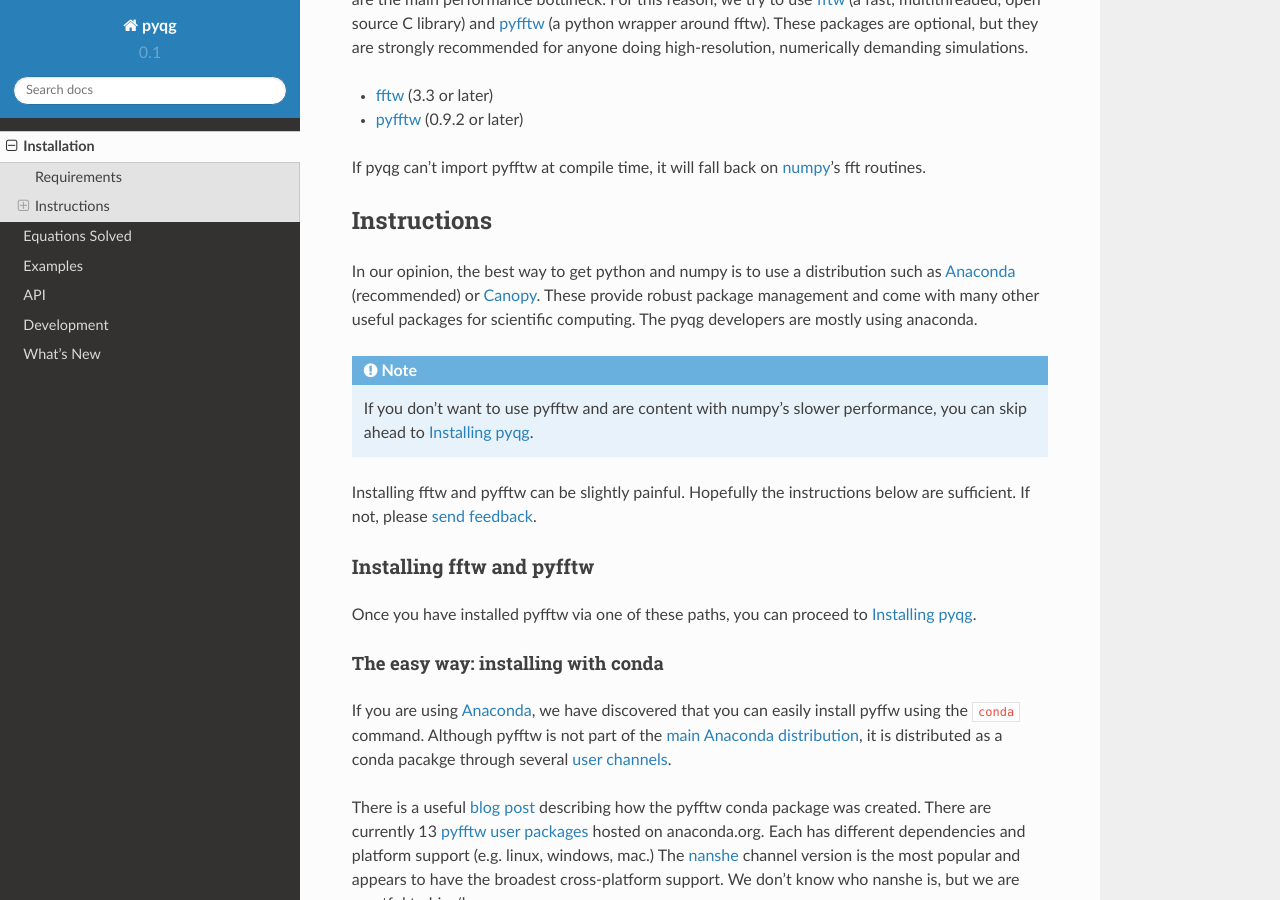
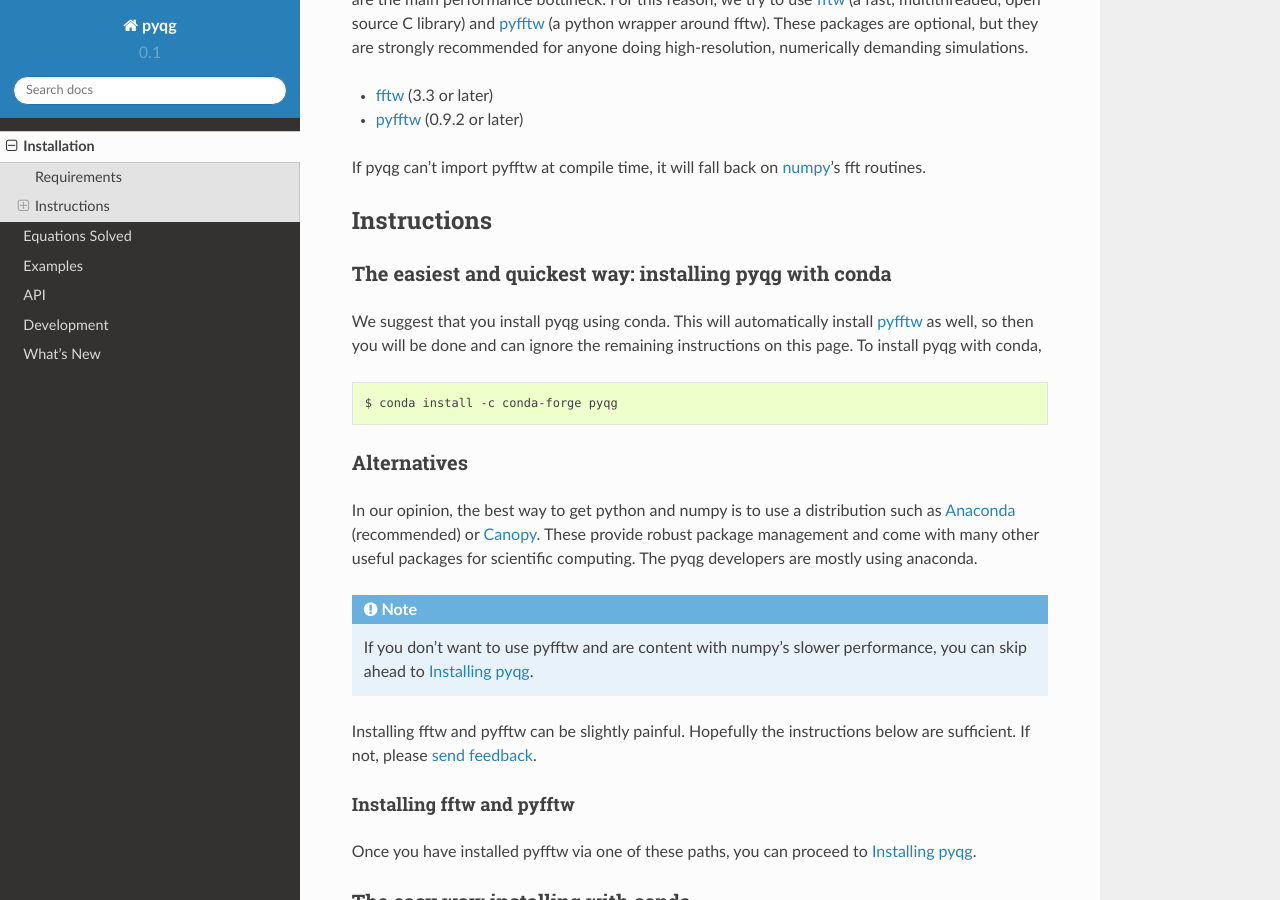
Before and after one commit to pyqg/pyqg, a Sphinx documentation site: the page built from docs/installation.rst, in a window 1280 px wide and 900 px high, scrolled down 396 px. Built offline with Sphinx 7.4.7 and the Read the Docs theme 2.0.0, drawn with Linux system fonts in a browser that asks for light colours.

Commit message:
Update installation instructions

```diff
--- a/docs/installation.rst
+++ b/docs/installation.rst
@@ -31,6 +31,19 @@ routines.
 
 Instructions
 ============
+
+The easiest and quickest way: installing pyqg with conda
+^^^^^^^^^^^^^^^^^^^^^^^^^^^^^^^^^^^^^^^^^^^^^^^^^^^^^^^^
+
+We suggest that you install pyqg using conda. This will automatically install pyfftw_ as well, so then you will be done and can ignore the remaining instructions on this page. To install pyqg with conda,
+
+.. code-block:: bash
+
+    $ conda install -c conda-forge pyqg
+
+
+Alternatives
+^^^^^^^^^^^^
 
 In our opinion, the best way to get python and numpy is to use a distribution
 such as Anaconda_ (recommended) or Canopy_. These provide robust package
```
